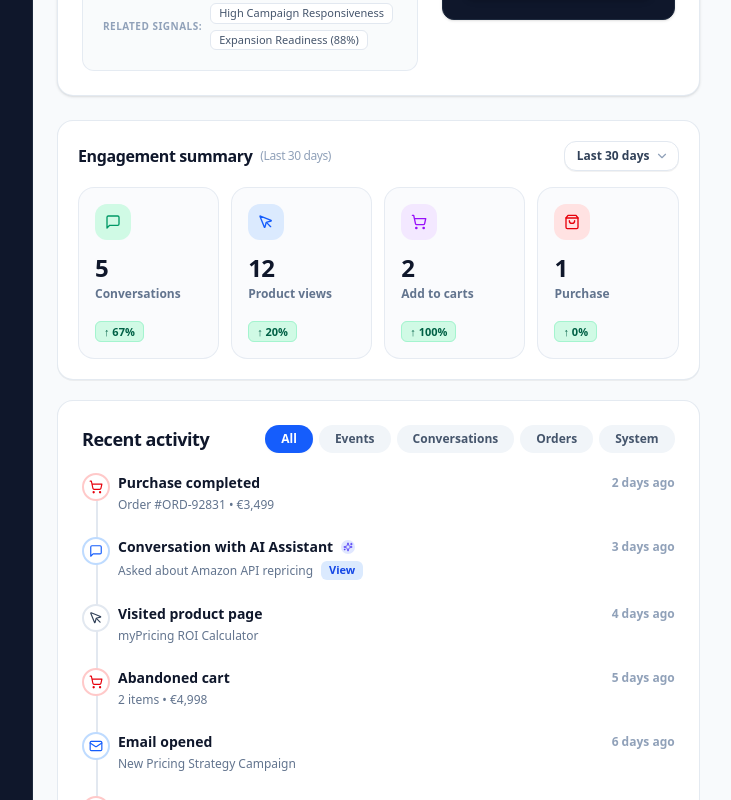
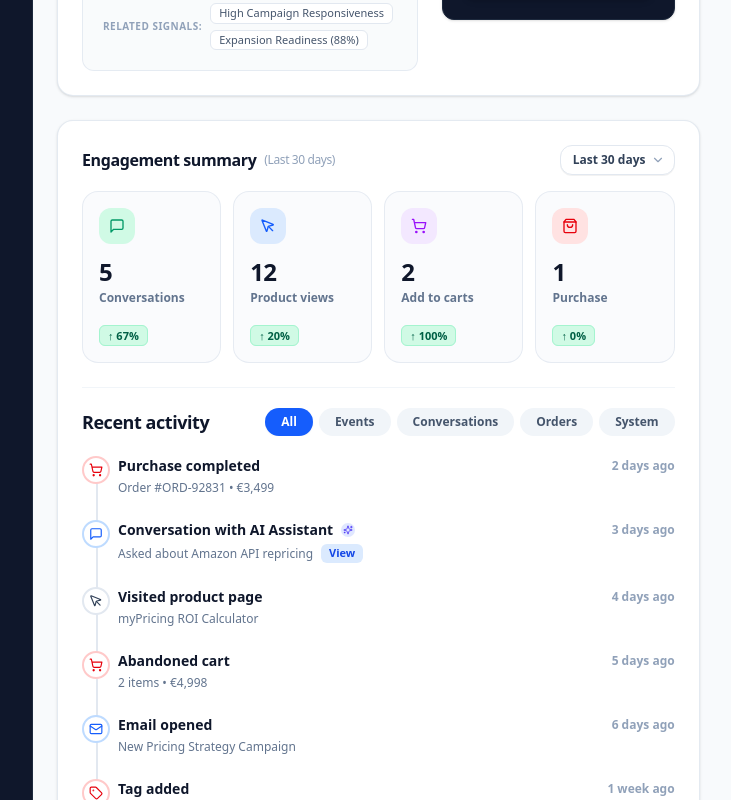
Before and after one commit to 9080442272/ADA, a React (Vite) app: page / in a window 1280 px wide. Shown: the part 1060-1860 px from the top of the page, without its empty margins (223-954 px from the left). Built offline with nearby package versions, Linux system fonts and the light colour scheme.

Commit message:
Merge Engagement summary and Recent activity into one unified section card

```diff
--- a/src/components/PrimaryDecisionBlock.jsx
+++ b/src/components/PrimaryDecisionBlock.jsx
@@ -301,11 +301,11 @@ export default function PrimaryDecisionBlock({
 
       </div>
 
-      {/* 2. ENGAGEMENT SUMMARY & RECENT ACTIVITY CONTAINER (Pixel-Perfect Match to Screenshot Design) */}
-      <div className="space-y-5">
+      {/* 2. UNIFIED SINGLE CARD SECTION: ENGAGEMENT SUMMARY & RECENT ACTIVITY MERGED */}
+      <div className="bg-white rounded-2xl border border-slate-200/90 shadow-sm p-6 space-y-6">
 
-        {/* TOP SECTION: Engagement summary (Last 30 days) */}
-        <div className="bg-white rounded-2xl border border-slate-200/90 shadow-2xs p-5 space-y-4">
+        {/* TOP HALF: Engagement summary (Last 30 days) */}
+        <div className="space-y-4">
           <div className="flex items-center justify-between">
             <h2 className="text-base font-extrabold text-slate-900 tracking-tight flex items-center space-x-2">
               <span>Engagement summary</span>
@@ -354,8 +354,8 @@ export default function PrimaryDecisionBlock({
           </div>
         </div>
 
-        {/* BOTTOM SECTION: Recent activity */}
-        <div className="bg-white rounded-2xl border border-slate-200/90 shadow-2xs p-6 space-y-5">
+        {/* INNER SECTION DIVIDER LINE */}
+        <div className="border-t border-slate-100 pt-5 space-y-5">
 
           <div className="flex flex-col sm:flex-row sm:items-center justify-between gap-3">
             <h2 className="text-lg font-extrabold text-slate-900 tracking-tight">
```
